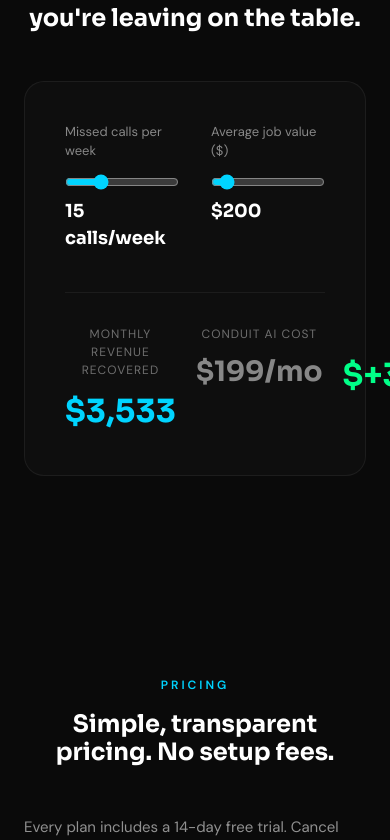
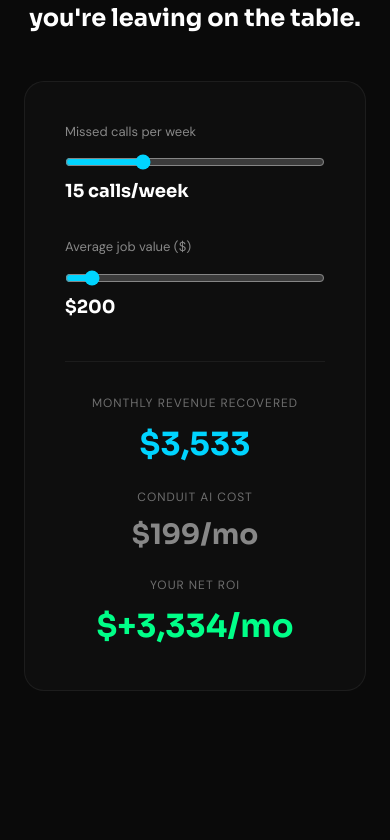
Before and after one commit to wpbluiss/conduit-nextjs, a Next.js app: page / in a window 390 px wide. Shown: the part 9264-10104 px from the top of the page. Built offline with nearby package versions, Linux system fonts and the light colour scheme.

Commit message:
Fix mobile responsive: ROI calculator, footer grid

```diff
--- a/src/app/page.jsx
+++ b/src/app/page.jsx
@@ -1314,7 +1314,7 @@
   },
   roiGrid: {
     display: "grid",
-    gridTemplateColumns: "1fr 1fr",
+    gridTemplateColumns: "repeat(auto-fit, minmax(200px, 1fr))",
     gap: 32,
     marginBottom: 40,
   },
@@ -1336,7 +1336,7 @@
   },
   roiResults: {
     display: "grid",
-    gridTemplateColumns: "repeat(3, 1fr)",
+    gridTemplateColumns: "repeat(auto-fit, minmax(160px, 1fr))",
     gap: 20,
     paddingTop: 32,
     borderTop: "1px solid rgba(255,255,255,0.06)",
@@ -1477,7 +1477,7 @@
     margin: "0 auto",
     padding: "64px 24px 40px",
     display: "grid",
-    gridTemplateColumns: "2fr 1fr 1fr 1fr",
+    gridTemplateColumns: "repeat(auto-fit, minmax(150px, 1fr))",
     gap: 40,
   },
   footerCol: {
```
